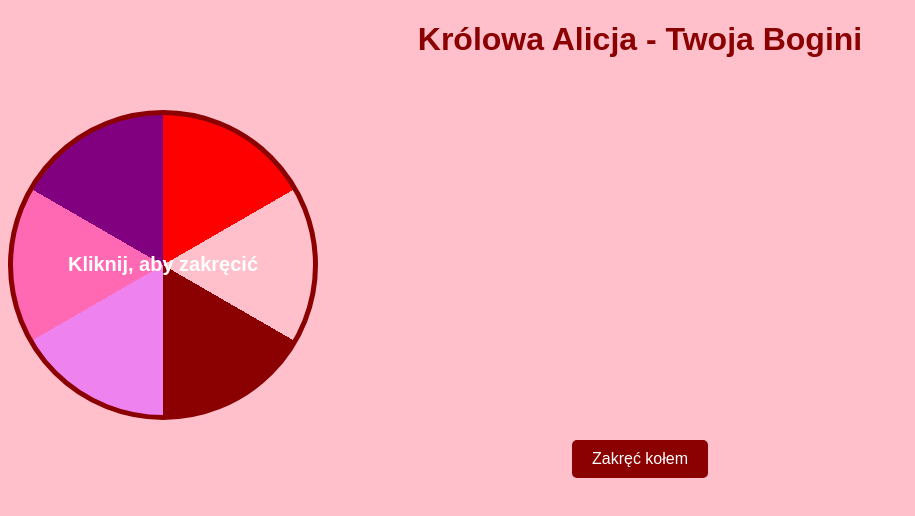
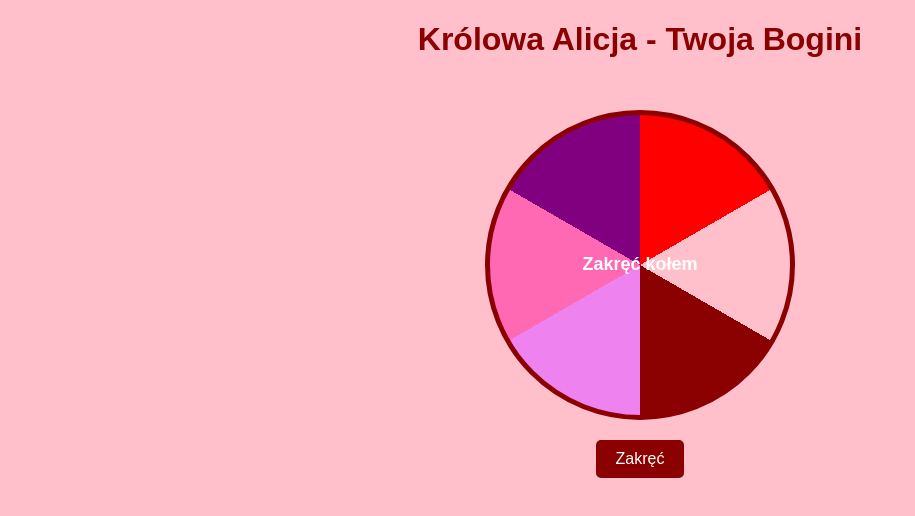
Before and after one commit to yrd01/Hotornot, a plain HTML site: page index.html in a window 1280 px wide. Shown: the whole page, without its empty margins (0-915 px from the left). Drawn offline with Linux system fonts and the light colour scheme; no server answers.

Commit message:
Update index.html

```diff
--- a/index.html
+++ b/index.html
@@ -26,12 +26,16 @@
         }
         .wheel-container {
             margin-top: 20px;
+            display: flex;
+            flex-direction: column;
+            align-items: center;
         }
         #wheel {
             width: 300px;
             height: 300px;
             border-radius: 50%;
             border: 5px solid darkred;
+            position: relative;
             display: flex;
             align-items: center;
             justify-content: center;
@@ -48,6 +52,14 @@
             font-weight: bold;
             text-align: center;
             transition: transform 3s ease-out;
+        }
+        .wheel-text {
+            position: absolute;
+            width: 100%;
+            text-align: center;
+            font-size: 18px;
+            font-weight: bold;
+            color: white;
         }
         #spin-btn {
             margin-top: 20px;
@@ -70,8 +82,10 @@
 <body>
     <h1>Królowa Alicja - Twoja Bogini</h1>
     <div class="gallery" id="gallery"></div><div class="wheel-container">
-    <div id="wheel">Kliknij, aby zakręcić</div>
-    <button id="spin-btn">Zakręć kołem</button>
+    <div id="wheel">
+        <div class="wheel-text">Zakręć kołem</div>
+    </div>
+    <button id="spin-btn">Zakręć</button>
     <p id="task-result"></p>
 </div>
 
@@ -116,11 +130,13 @@
 
     document.getElementById("spin-btn").addEventListener("click", function() {
         const wheel = document.getElementById("wheel");
+        const wheelText = document.querySelector(".wheel-text");
         const randomRotation = Math.floor(500 + Math.random() * 2000);
         wheel.style.transform = `rotate(${randomRotation}deg)`;
         setTimeout(() => {
             const selectedTask = tasks[Math.floor(Math.random() * tasks.length)];
             document.getElementById("task-result").innerText = `Twoje zadanie: ${selectedTask}`;
+            wheelText.innerText = selectedTask;
         }, 3000);
     });
 </script>
```
